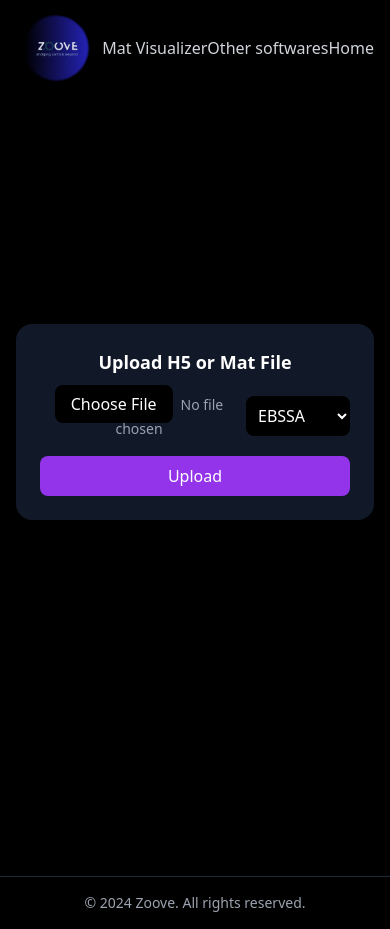
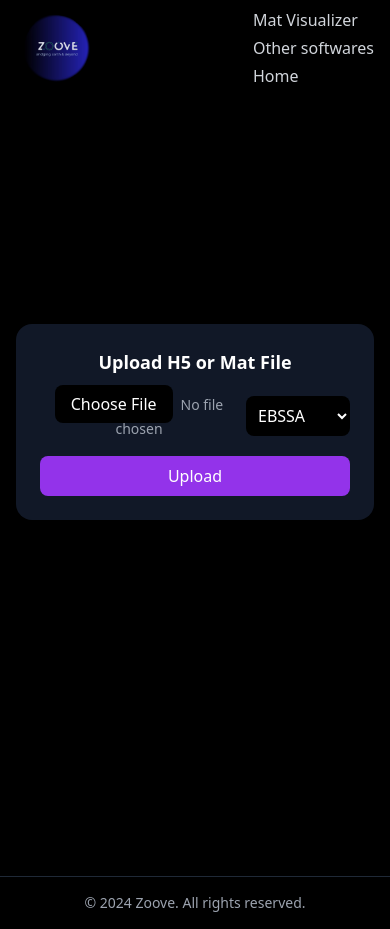
Before and after one commit to ZooveMind/sujeetRepo, a React (Vite) app: page /software in a window 390 px wide. Built offline with nearby package versions, Linux system fonts and the light colour scheme.

Commit message:
27-02-2025|9.45|sujeet|fixed moble view issue

```diff
--- a/src/components/Product/Software.tsx
+++ b/src/components/Product/Software.tsx
@@ -24,7 +24,7 @@ const Software = () => {
             <div className="flex items-center gap-2">
               <img className='max-w-20 rounded-full' src={logo} alt="logo" />
             </div>
-              <div className="md:flex items-center gap-8">
+            <div className="flex flex-col gap-1 md:flex-row md:gap-8 items-cente">
               <a href="/software" className="text-gray-300 hover:text-white transition-colors">Mat Visualizer</a>
               <a href="/software" className="text-gray-300 hover:text-white transition-colors">Other softwares</a>
               <a href="/" className="text-gray-300 hover:text-white transition-colors">Home</a>
```
Lines whose indentation alone changed are shown as unchanged.
